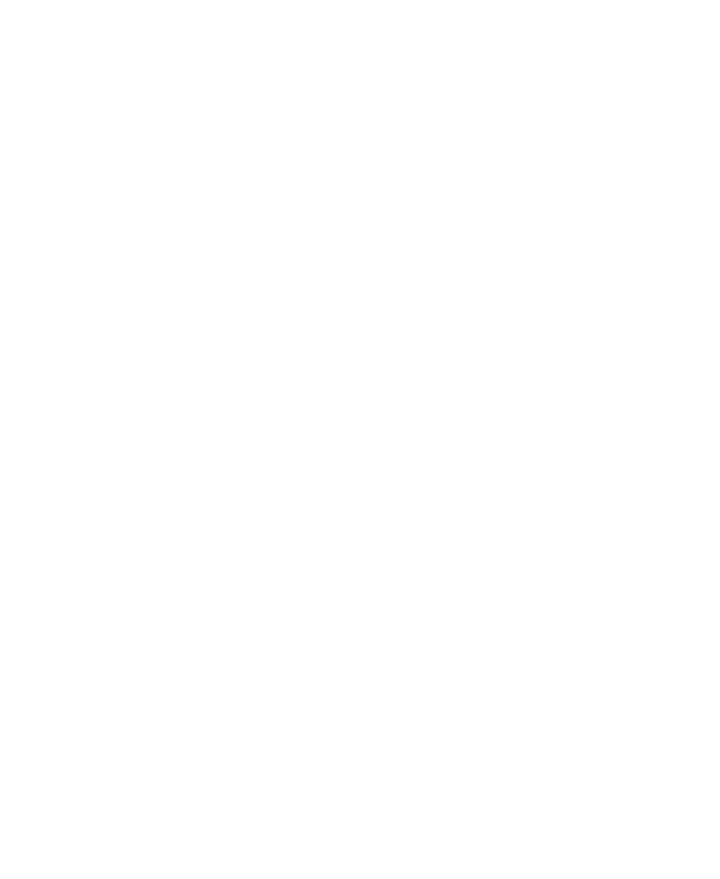
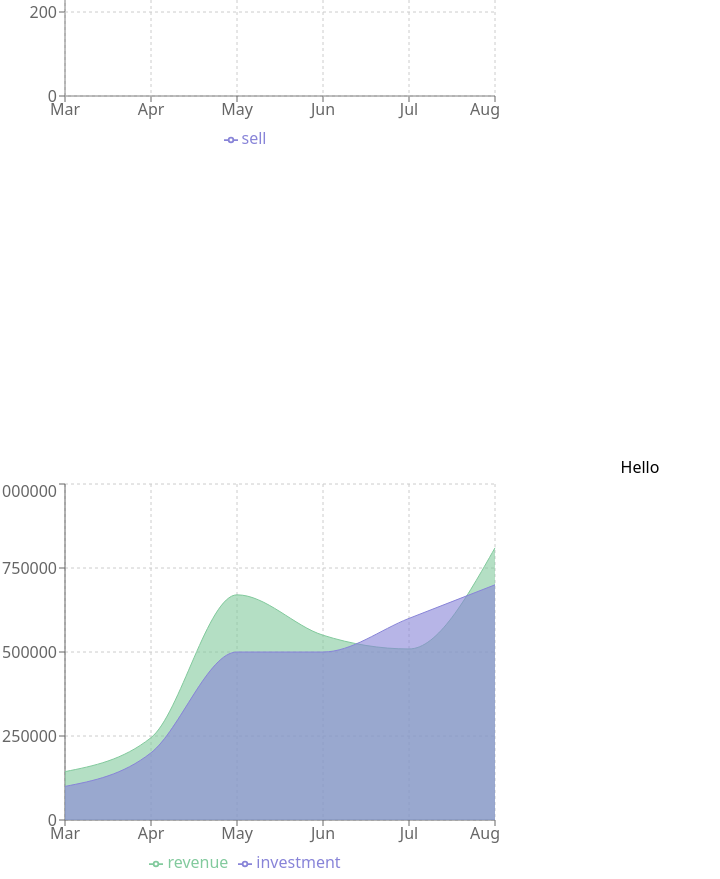
Before and after one commit to Mazdul1000/imac-analysis-website, a React (Create React App) app: page /dashboard in a window 1280 px wide. Before the commit this address had no page. Shown: the part 373-1252 px from the top of the page, without its empty margins (0-720 px from the left). Before the commit the page ends 800 px from the top, so only its background shows below. Built offline with nearby package versions, Linux system fonts and the light colour scheme.

Commit message:
adding dashboard

```diff
--- a/package.json
+++ b/package.json
@@ -10,6 +10,7 @@
     "react-dom": "^18.0.0",
     "react-router-dom": "^6.3.0",
     "react-scripts": "5.0.0",
+    "recharts": "^2.1.9",
     "web-vitals": "^2.1.4"
   },
   "scripts": {
--- /dev/null
+++ b/public/dashboard.json
@@ -0,0 +1,38 @@
+[
+    {
+        "month": "Mar",
+        "investment": 100000,
+        "sell": 241,
+        "revenue": 144010
+    },
+    {
+        "month": "Apr",
+        "investment": 200000,
+        "sell": 423,
+        "revenue": 245000
+    },
+    {
+        "month": "May",
+        "investment": 500000,
+        "sell": 726,
+        "revenue": 670100
+    },
+    {
+        "month": "Jun",
+        "investment": 500000,
+        "sell": 529,
+        "revenue": 550000
+    },
+    {
+        "month": "Jul",
+        "investment": 600000,
+        "sell": 601,
+        "revenue": 509000
+    },
+    {
+        "month": "Aug",
+        "investment": 700000,
+        "sell": 670,
+        "revenue": 810000
+    }
+]
--- a/src/App.js
+++ b/src/App.js
@@ -3,6 +3,7 @@ import { Route, Routes } from 'react-router-dom';
 import './App.css';
 import About from './components/About/About';
 import Blogs from './components/Blogs/Blogs';
+import Dashboard from './components/Dashboard/Dashboard';
 import Header from './components/Header/Header';
 import Home from './components/Home/Home';
 import NotFound from './components/NotFound/NotFound';
@@ -16,6 +17,7 @@ function App() {
      <Route path='/' element={<Home></Home>}></Route>
      <Route path='/reviews' element={<Reviews></Reviews>}></Route>
      <Route path='/blogs' element={<Blogs></Blogs>}></Route>
+     <Route path='/dashboard' element={<Dashboard></Dashboard>}></Route>
      <Route path='/about' element={<About></About>}></Route>
      <Route path='*' element={<NotFound></NotFound>}></Route>
    </Routes>
--- /dev/null
+++ b/src/SimpleLineChart/SimpleLineChart.js
@@ -0,0 +1,28 @@
+import React, { useEffect, useState } from 'react';
+import { LineChart, Line, XAxis, YAxis, Tooltip, Legend, CartesianGrid } from 'recharts';
+import useChartData from '../hooks/useChartData';
+
+const SimpleLinechart = () => {
+
+    const [chartData,setChartData] = useChartData();
+    console.log(chartData)
+
+    return (
+        <div>
+            <h1>hi</h1>
+            <LineChart width={500} height={400} data={chartData}>
+    <Line type="monotone" dataKey="sell" stroke="#8884d8" activeDot={{ r: 8 }}/>
+    <XAxis dataKey="month" />
+    <YAxis />
+    <Tooltip/>
+    <CartesianGrid strokeDasharray="3 3" />
+    <Legend></Legend>
+  </LineChart>
+            <LineChart width={500}
+          height={300}
+          data={chartData}></LineChart>
+        </div>
+    );
+};
+
+export default SimpleLinechart;
--- /dev/null
+++ b/src/components/Dashboard/Dashboard.js
@@ -0,0 +1,17 @@
+import React from 'react';
+import SimpleLinechart from '../../SimpleLineChart/SimpleLineChart';
+import SimpleAreaChart from '../SimpleAreaChart/SimpleAreaChart';
+
+
+
+const Dashboard = () => {
+    return (
+        <div>
+            <h1>Hello</h1>
+            <SimpleLinechart></SimpleLinechart>
+            <SimpleAreaChart></SimpleAreaChart>
+        </div>
+    );
+};
+
+export default Dashboard;
--- a/src/components/Header/Header.js
+++ b/src/components/Header/Header.js
@@ -11,6 +11,7 @@ const Header = () => {
                    <CustomLink className="link mr-2 text-[20px] font-bold px-4 py-2" to='/'>Home</CustomLink>
                    <CustomLink className="link mr-2 text-[20px] font-bold px-4 py-2" to='/reviews'>Reviews</CustomLink>
                    <CustomLink className="link mr-2 text-[20px] font-bold px-4 py-2" to='/blogs'>Blogs</CustomLink>
+                   <CustomLink className="link mr-2 text-[20px] font-bold px-4 py-2" to='/dashboard'>Dashboard</CustomLink>
                    <CustomLink className="link mr-2 text-[20px] font-bold px-4 py-2" to='/about'>About</CustomLink>
                </div>
             </nav>
--- a/src/components/Home/Home.js
+++ b/src/components/Home/Home.js
@@ -15,8 +15,8 @@ const Home = () => {
           </div>
 
             <div className='my-10'>
-              <h1 className='text-2xl'>Product Reviews</h1>
-              <div className='grid grid-cols-3 gap-10'>
+              <h1 className='text-2xl font-semibold'>Product Reviews</h1>
+              <div className='grid grid-cols-3 gap-10 p-10'>
                   {cutReviews.map(review =><Review key ={review.id} review={review}></Review>)}
               </div>
               <button onClick={()=> navigate('/reviews')} className='text-3xl mt-10 font-mono font-semibold'>See All Reviews</button>
--- /dev/null
+++ b/src/components/SimpleAreaChart/SimpleAreaChart.js
@@ -0,0 +1,30 @@
+import React from 'react';
+import { Area, AreaChart, CartesianGrid, Legend, ResponsiveContainer, Tooltip, XAxis, YAxis } from 'recharts';
+import useChartData from '../../hooks/useChartData';
+
+const SimpleAreaChart = () => {
+    const [chartData] = useChartData();
+    return (
+        <div>
+            <h1>Hello</h1>
+
+        <AreaChart
+          width={500}
+          height={400}
+          data={chartData}
+
+        >
+          <CartesianGrid strokeDasharray="3 3" />
+          <XAxis dataKey="month" />
+          <YAxis />
+          <Tooltip />
+          <Area type="monotone" dataKey="revenue" stroke="#82ca9d" fill="#82ca9d" activeDot={{ r: 8 }} />
+          <Area type="monotone" dataKey="investment" stroke="#8884d8" fill="#8884d8" activeDot={{ r: 8 }}/>
+
+          <Legend></Legend>
+        </AreaChart>
+        </div>
+    );
+};
+
+export default SimpleAreaChart;
--- /dev/null
+++ b/src/hooks/useChartData.js
@@ -0,0 +1,15 @@
+import { useEffect, useState } from "react";
+
+const useChartData = () => {
+
+const[chartData, setChartData] = useState([]);
+
+    useEffect(()=>{
+        fetch('dashboard.json')
+        .then(res => res.json())
+        .then(data => setChartData(data));
+    },[]);
+    return [chartData,setChartData];
+}
+
+export default useChartData;
```
Also changed, not shown: 1 other file (tests, documents, lock files or other folders).
